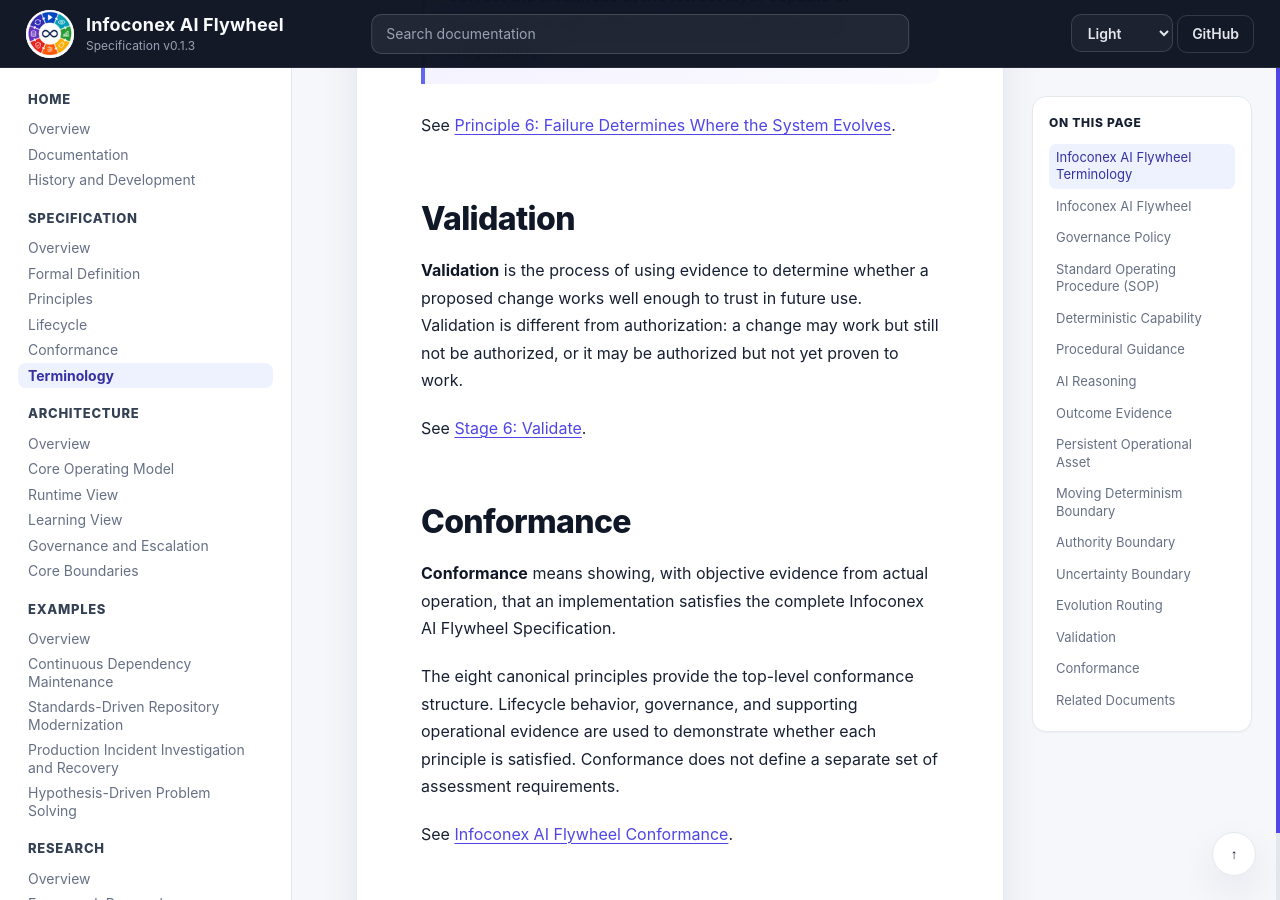
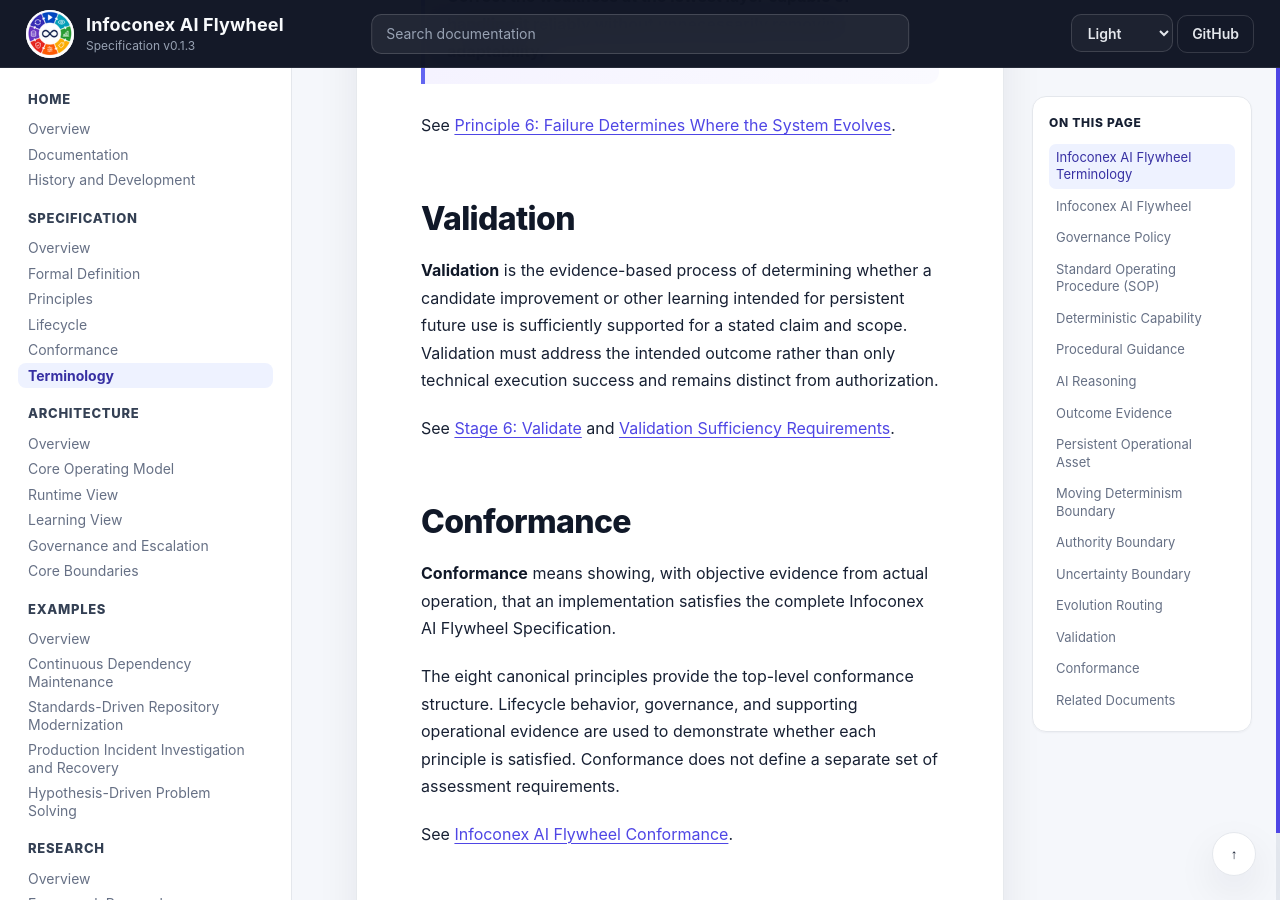
Before and after one commit to infoconex/ai-flywheel, a Jekyll site: the page built from docs/specification/terminology.md, in a window 1280 px wide and 900 px high, scrolled down 4591 px. Built offline with Jekyll 4.4.1, drawn with Linux system fonts in a browser that asks for light colours; our own code applies the rules of GitHub Pages for plain Markdown files.

Commit message:
Clarify validation terminology

```diff
--- a/docs/specification/terminology.md
+++ b/docs/specification/terminology.md
@@ -96,9 +96,9 @@ See [Principle 6: Failure Determines Where the System Evolves](principles/06-evo
 
 ## Validation
 
-**Validation** is the process of using evidence to determine whether a proposed change works well enough to trust in future use. Validation is different from authorization: a change may work but still not be authorized, or it may be authorized but not yet proven to work.
+**Validation** is the evidence-based process of determining whether a candidate improvement or other learning intended for persistent future use is sufficiently supported for a stated claim and scope. Validation must address the intended outcome rather than only technical execution success and remains distinct from authorization.
 
-See [Stage 6: Validate](lifecycle/06-validate.md).
+See [Stage 6: Validate](lifecycle/06-validate.md) and [Validation Sufficiency Requirements](validation-sufficiency.md).
 
 ## Conformance
 
```
